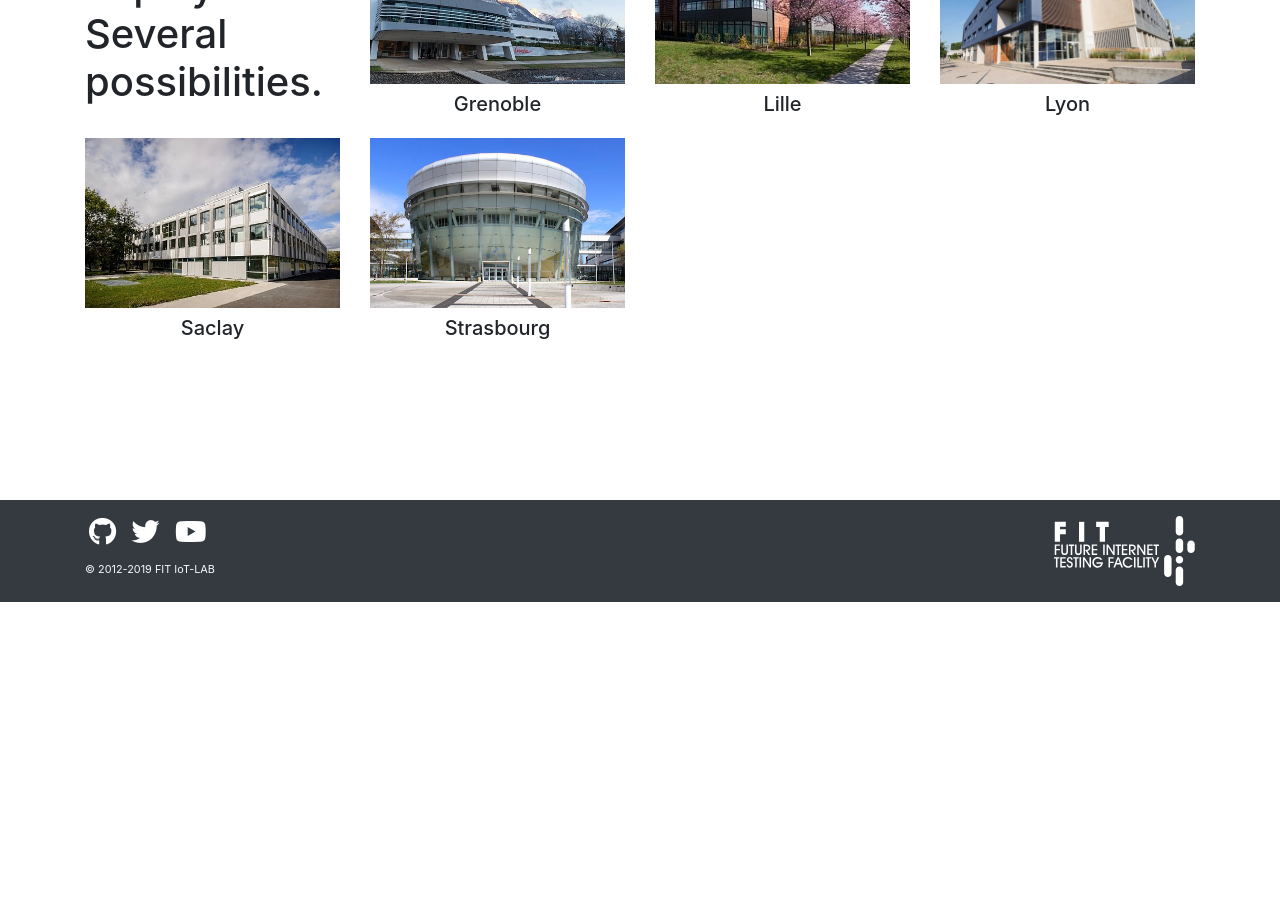
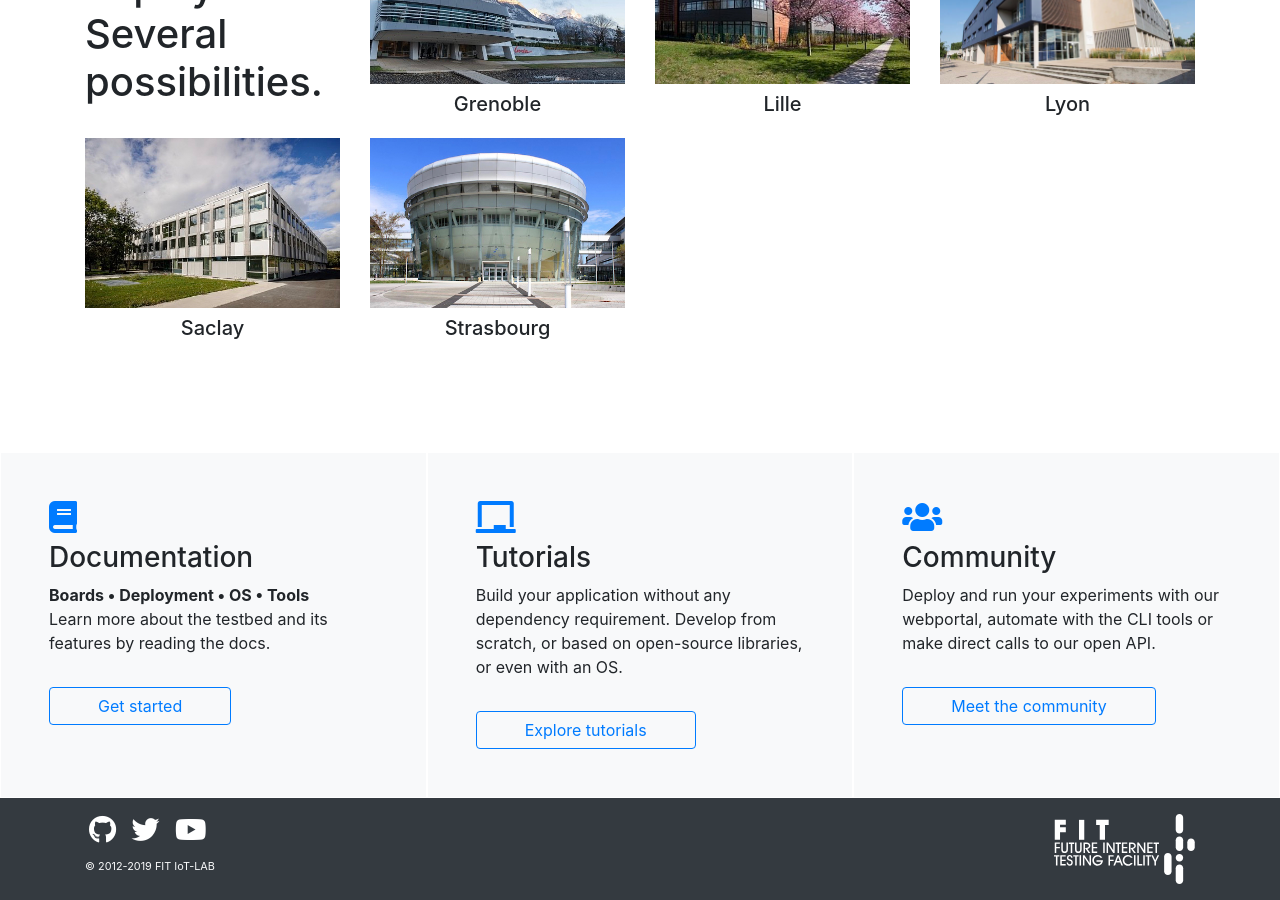
Before and after one commit to iot-lab/iot-lab.github.io, a Jekyll site: the page built from index.html, in a window 1280 px wide and 900 px high, scrolled down 9450 px. Built offline with Jekyll 4.4.1, drawn with Linux system fonts in a browser that asks for light colours; before the commit the page ends 10052 px from its top, so only the background shows below that.

Commit message:
home: add some link blocks at the end of the page

```diff
--- a/index.html
+++ b/index.html
@@ -282,7 +282,7 @@ style: fullwidth
             <h1 class="display-2 text-muted text-center mb-0"><strong>Multi-topology</strong></h1>
             <h1 class="display-4 text-center mt-0">Run your experiment on different physical topologies</h1>
         </div>
-        <div class="row py-5">
+        <div class="row pt-5">
             <div class=" col-sm-6 col-md-4 col-lg-3">
                 <h1>Several deployments.<br>Several possibilities.</h1><br>
             </div>
@@ -309,3 +309,27 @@ style: fullwidth
         </div>
     </div>
 </section>
+
+<!-- bottom links -->
+<section class="bg-light">
+    <div class="row m-0">
+        <div class="col-md-4 p-5 border border-white">
+            <i class="mb-2 text-primary fas fa-book fa-2x"></i>
+            <h3>Documentation</h3>
+            <p><strong>Boards &bull; Deployment &bull; OS &bull; Tools</strong> <br> Learn more about the testbed and its features by reading the docs.</p>
+            <a class="mt-3 btn btn-outline-primary px-5" href="{{ '/docs' | relative_url }}">Get started</a>
+        </div>
+        <div class="col-md-4 p-5 border border-white">
+            <i class="mb-2 text-primary fas fa-chalkboard fa-2x"></i>
+            <h3>Tutorials</h3>
+            <p>Build your application without any dependency requirement. Develop from scratch, or based on open-source libraries, or even with an OS.</p>
+            <a class="mt-3 btn btn-outline-primary px-5" href="{{ '/tutorials' | relative_url }}">Explore tutorials</a>
+        </div>
+        <div class="col-md-4 p-5 border border-white">
+            <i class="mb-2 text-primary fas fa-users fa-2x"></i>
+            <h3>Community</h3>
+            <p>Deploy and run your experiments with our webportal, automate with the CLI tools or make direct calls to our open API.</p>
+            <a class="mt-3 btn btn-outline-primary px-5" href="{{ '/community/publications' | relative_url }}">Meet the community</a>
+        </div>
+    </div>
+</section>
```
